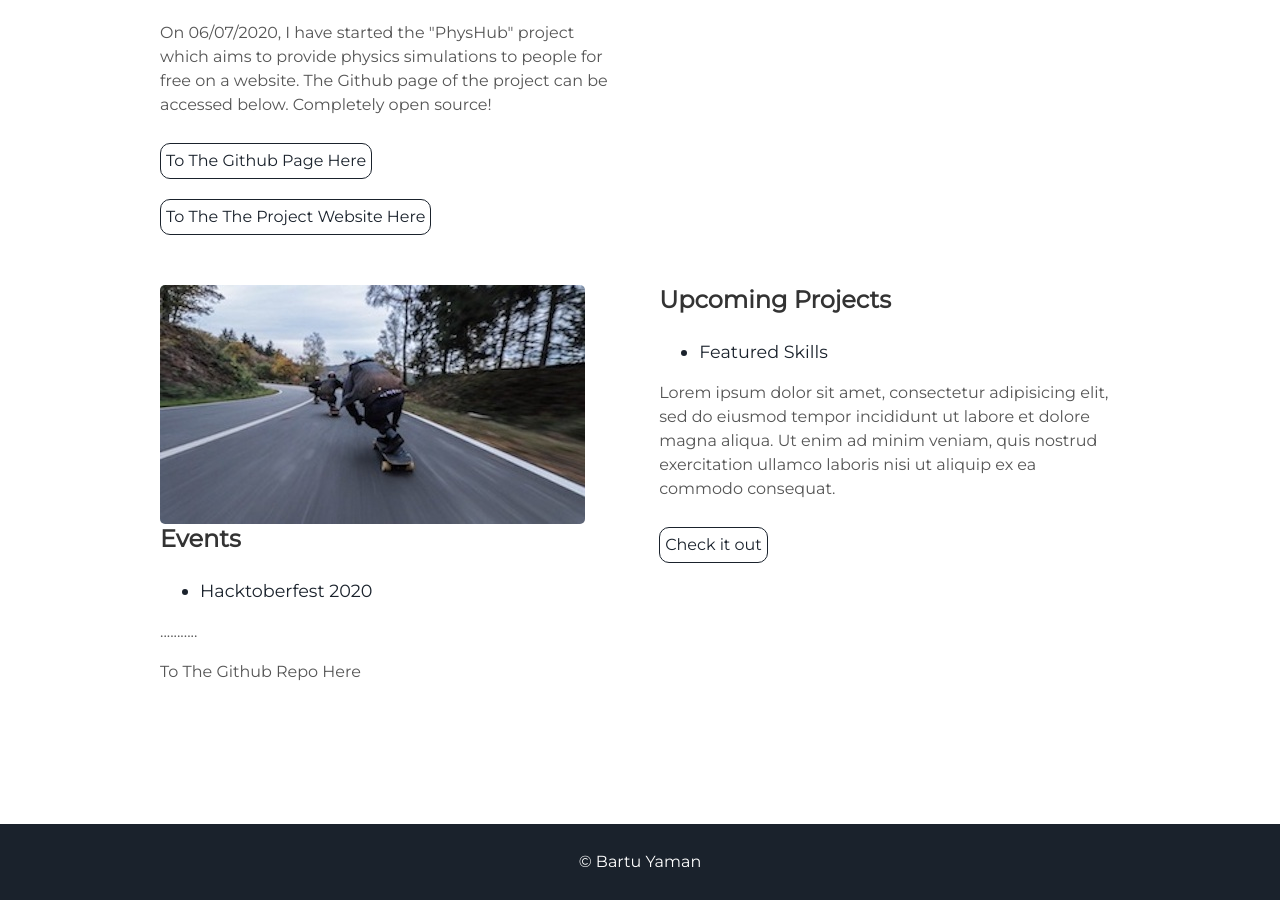
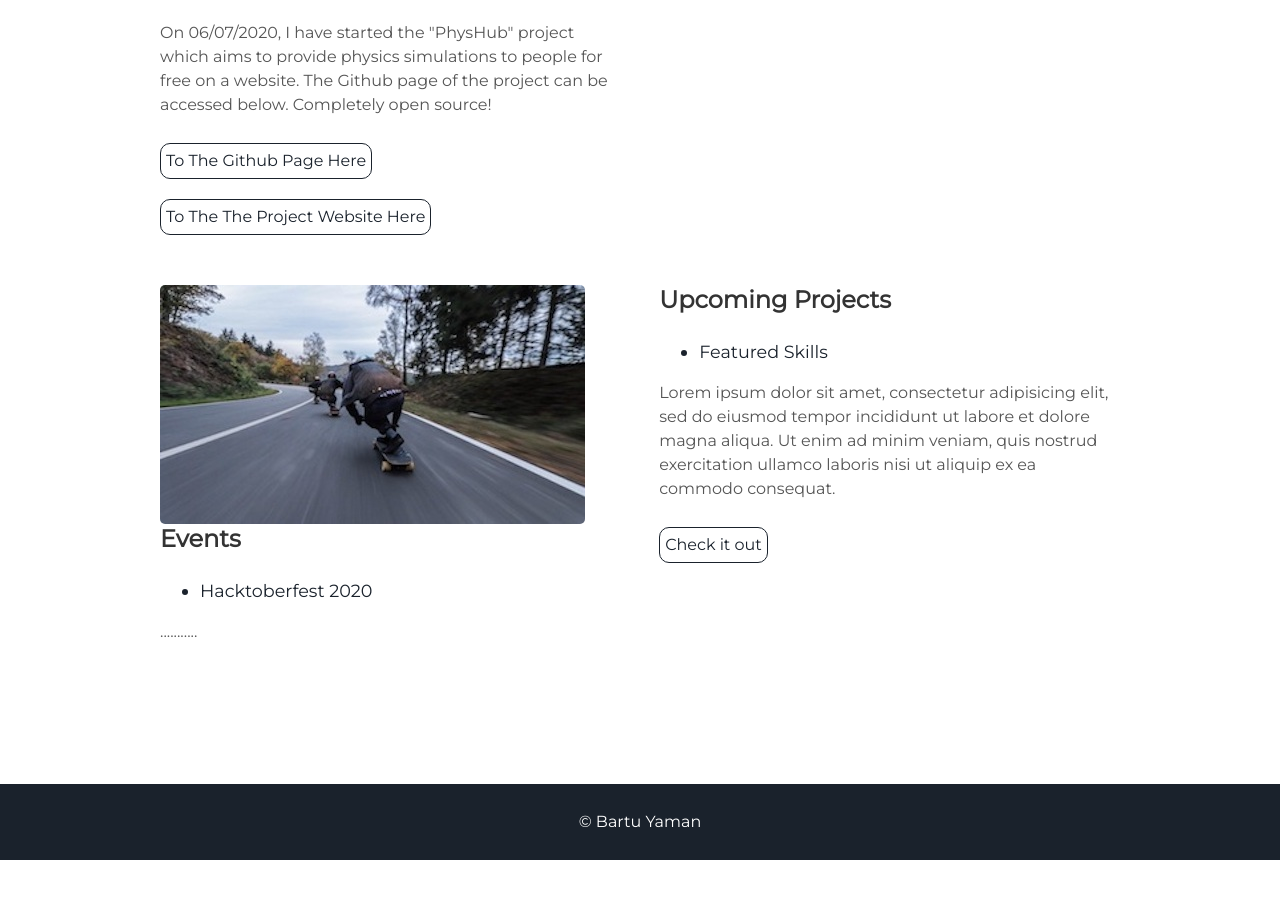
Before and after one commit to brtymn/brtymn.github.io, a Jekyll site: the page built from index.html, in a window 1280 px wide and 900 px high, scrolled down 1851 px. Built offline with Jekyll 4.4.1, drawn with Linux system fonts in a browser that asks for light colours; after the commit the page ends 2711 px from its top, so only the background shows below that.

Commit message:
Small fix

```diff
--- a/_includes/projects.html
+++ b/_includes/projects.html
@@ -39,7 +39,7 @@
       <li> Hacktoberfest 2020 </li>
     </ul>
     <p>...........</p>
-    <a class="">To The Github Repo Here</a>
+    <!-- <a class="">To The Github Repo Here</a> -->
   </div>
 </div>
 </div>
```
